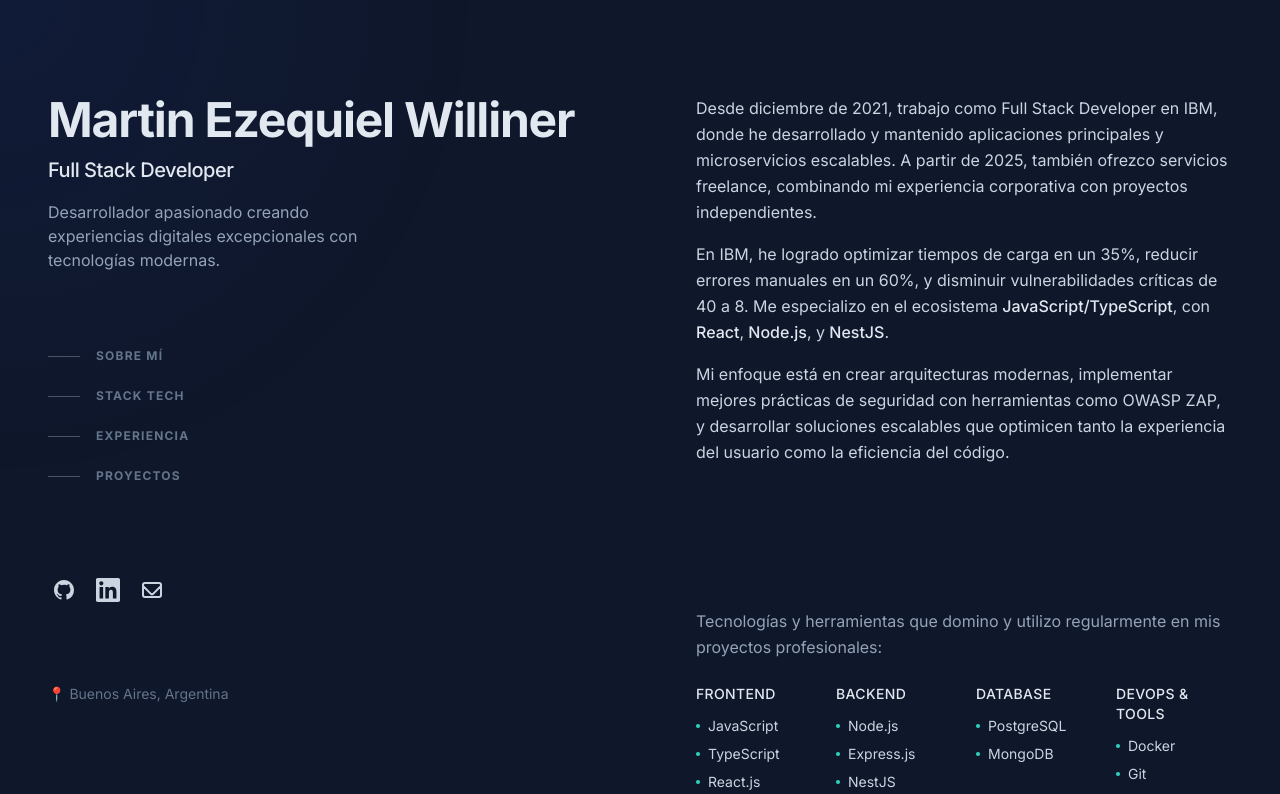
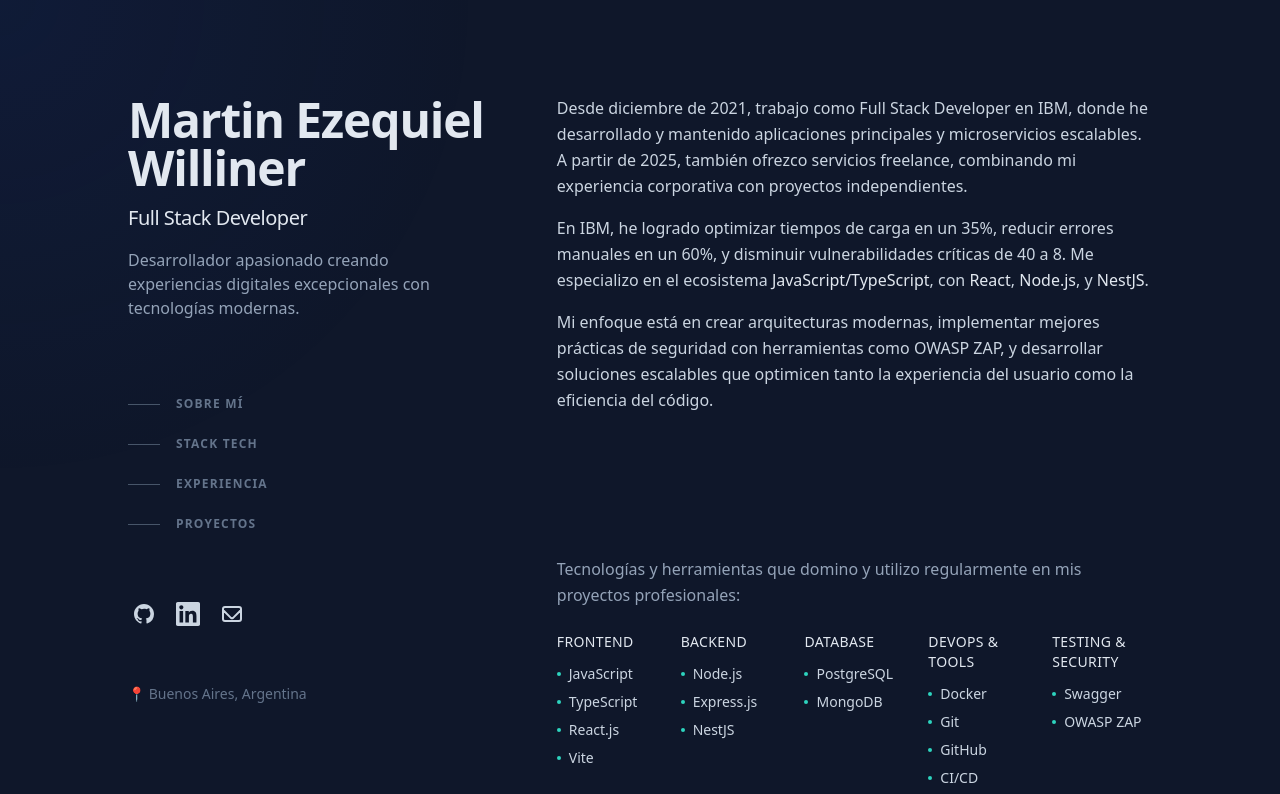
Before and after one commit to martuwilson/me-profile-25, a Next.js app: page / in a window 1280 px wide. Shown: the top 794 px of the page. Built offline with nearby package versions, Linux system fonts and the light colour scheme.

Commit message:
modificar estilos

```diff
--- a/src/app/globals.css
+++ b/src/app/globals.css
@@ -1,6 +1,12 @@
 @tailwind base;
 @tailwind components;
 @tailwind utilities;
+
+/* Global styles */
+body {
+  background-color: #0f172a; /* slate-900 */
+  color: #cbd5e1; /* slate-300 */
+}
 
 /* Custom spotlight effect styles */
 .spotlight-hover {
--- a/src/app/page.tsx
+++ b/src/app/page.tsx
@@ -43,7 +43,7 @@
   };
 
   return (
-    <div className="lg:flex lg:justify-between lg:gap-4 min-h-screen bg-slate-900 text-slate-300 relative overflow-hidden">
+    <div className="min-h-screen bg-slate-900 text-slate-300 relative overflow-hidden">
       {/* Cursor spotlight effect - only on desktop */}
       <div
         className="pointer-events-none fixed inset-0 z-30 transition duration-300 hidden lg:block"
@@ -51,8 +51,11 @@
           background: `radial-gradient(600px at ${cursorPosition.x}px ${cursorPosition.y}px, rgba(29, 78, 216, 0.08), transparent 80%)`
         }}
       ></div>
+
+      <div className="mx-auto max-w-7xl px-8 py-12 font-sans md:px-16 md:py-20 lg:px-32 lg:py-0">
+        <div className="lg:flex lg:justify-between lg:gap-8 lg:min-h-screen">
       {/* Left Sidebar - Fixed */}
-      <header className="lg:sticky lg:top-0 lg:flex lg:max-h-screen lg:w-1/2 lg:flex-col lg:justify-between lg:py-24 px-6 lg:px-12 relative z-40">
+      <header className="lg:sticky lg:top-0 lg:flex lg:max-h-screen lg:w-2/5 lg:flex-col lg:justify-between lg:py-24 relative z-40">
         <div>
           <h1 className="text-4xl font-bold tracking-tight text-slate-200 sm:text-5xl">
             <Link href="/">Martin Ezequiel Williner</Link>
@@ -149,7 +152,7 @@
       </header>
 
       {/* Right Content - Scrollable */}
-      <main className="pt-24 lg:w-1/2 lg:py-24 px-6 lg:px-12 relative z-40">
+      <main className="pt-24 lg:w-3/5 lg:py-24 relative z-40">
         {/* About Section */}
         <section id="about" className="mb-16 scroll-mt-16 md:mb-24 lg:mb-36 lg:scroll-mt-24">
           <div className="sticky top-0 z-20 -mx-6 mb-4 w-screen bg-slate-900/75 px-6 py-5 backdrop-blur md:-mx-12 md:px-12 lg:sr-only lg:relative lg:top-auto lg:mx-auto lg:w-full lg:px-0 lg:py-0 lg:opacity-0">
@@ -190,7 +193,7 @@
             <p className="mb-6 leading-relaxed text-slate-400">
               Tecnologías y herramientas que domino y utilizo regularmente en mis proyectos profesionales:
             </p>
-            <div className="grid grid-cols-2 gap-6 sm:grid-cols-3 lg:grid-cols-4">
+            <div className="grid grid-cols-1 gap-6 sm:grid-cols-2 lg:grid-cols-5">
               {[
                 { category: "Frontend", techs: ["JavaScript", "TypeScript", "React.js", "Vite"] },
                 { category: "Backend", techs: ["Node.js", "Express.js", "NestJS"] },
@@ -445,6 +448,8 @@
           </p>
         </footer>
       </main>
+        </div>
+      </div>
     </div>
   );
 }
```
